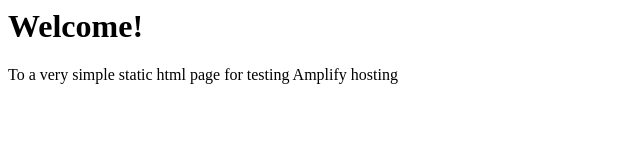
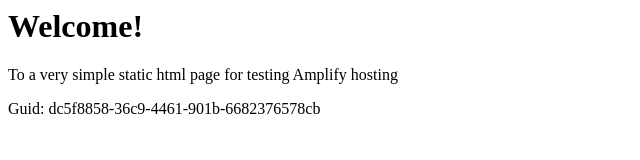
Before and after one commit to aws-aemilia-pdx/Github-PR-Commit-Integration-Test-DoNotTouch-Gith-OKSLNVO2-v1-beta-us-west-2, a website: page src/index.html in a window 1280 px wide. Shown: the whole page, without its empty margins (0-640 px from the left). Drawn offline with Linux system fonts and the light colour scheme.

Commit message:
commit from integ tests

```diff
--- a/src/index.html
+++ b/src/index.html
@@ -1,3 +1,5 @@
+
+
 <html lang="en">
 
 <head>
@@ -10,6 +12,6 @@
 <body>
     <h1>Welcome!</h1>
     <p>To a very simple static html page for testing Amplify hosting</p>
-</body>
+    <p>Guid: dc5f8858-36c9-4461-901b-6682376578cb</p></body>
 
 </html>
```
